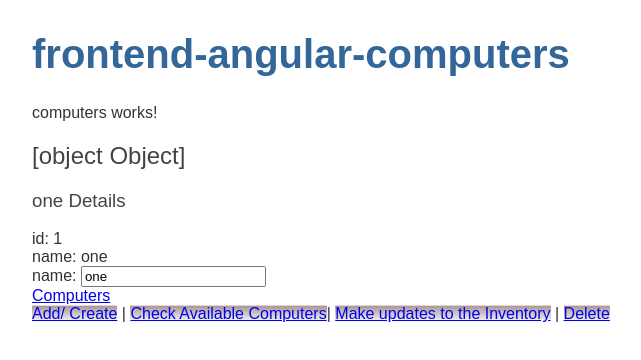
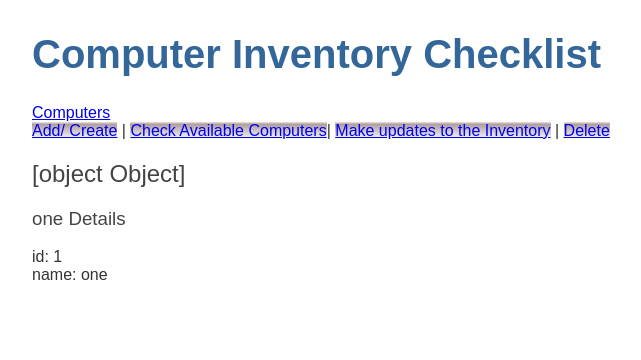
Before and after one commit to sukhmani/MEAN, an Angular app in the folder MEAN_STACK_PROJECT/frontend-angular-computers/: page / in a window 1280 px wide. Shown: the top 360 px of the page, without its empty margins (0-641 px from the left). Built offline with nearby package versions, Linux system fonts and the light colour scheme.

Commit message:
design updates

```diff
--- a/MEAN_STACK_PROJECT/frontend-angular-computers/src/app/app.component.css
+++ b/MEAN_STACK_PROJECT/frontend-angular-computers/src/app/app.component.css
@@ -1,3 +1,3 @@
 .button1 {
-    box-shadow: inset 0 1px 0 0 #e0d5d5;
+    box-shadow: inset 0 1.5px 0 0 #e0d5d5;
     background: #cfc1c1 linear-gradient(to bottom, #aa9797 6%, #f6f6f6 99%)}
--- a/MEAN_STACK_PROJECT/frontend-angular-computers/src/app/app.component.html
+++ b/MEAN_STACK_PROJECT/frontend-angular-computers/src/app/app.component.html
@@ -4,7 +4,7 @@
 
 <h1>{{title}}</h1>
 
-<app-computers></app-computers>
+
 <router-outlet></router-outlet>
 <nav>
     <a routerLink="/computers">Computers</a>
@@ -15,3 +15,4 @@
     <a class="button1" routerLink="/Update">Make updates to the Inventory</a> |
     <a class="button1" routerLink="/Delete">Delete</a>
   </nav>
+  <app-computers></app-computers>
--- a/MEAN_STACK_PROJECT/frontend-angular-computers/src/app/app.component.ts
+++ b/MEAN_STACK_PROJECT/frontend-angular-computers/src/app/app.component.ts
@@ -6,5 +6,5 @@ import { Component } from '@angular/core';
   styleUrls: ['./app.component.css']
 })
 export class AppComponent {
-  title = 'frontend-angular-computers';
+  title = 'Computer Inventory Checklist';
 }
--- a/MEAN_STACK_PROJECT/frontend-angular-computers/src/app/computers/computers.component.html
+++ b/MEAN_STACK_PROJECT/frontend-angular-computers/src/app/computers/computers.component.html
@@ -1,11 +1,12 @@
-<p>computers works!</p>
+
 <h2>{{computer}}</h2>
 
 <h3>{{computer.name}} Details</h3>
 <div><span>id: </span>{{computer.id}}</div>
 <div><span>name: </span>{{computer.name}}</div>
-
+<!--
 <div>
     <label for="name"> name: </label>
     <input id="name" [(ngModel)]="computer.name" placeholder="name">
   </div>
+  -->
```
